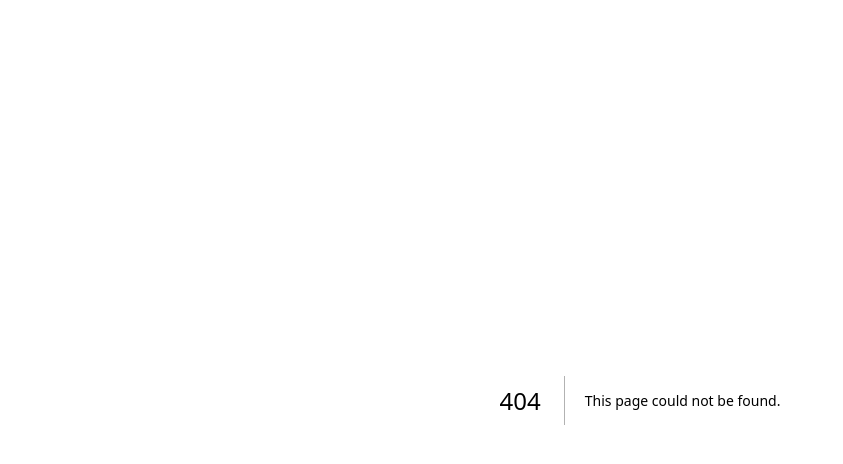
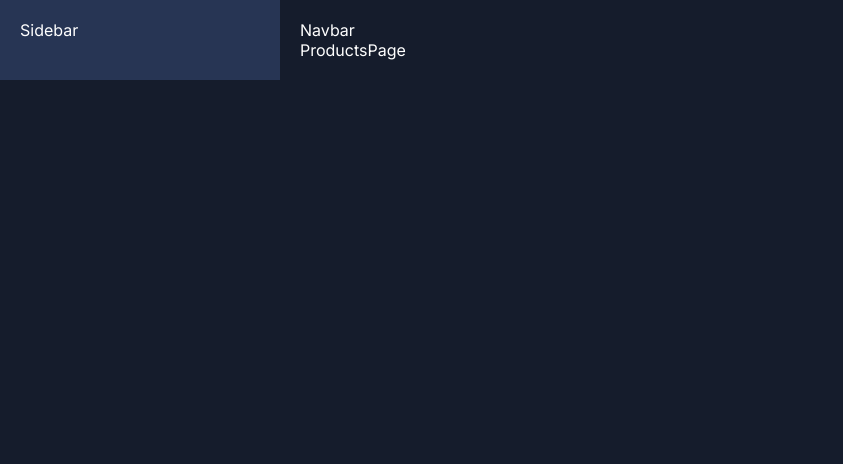
Before and after one commit to beingshahidali/Store-Admin-Dashboard, a Next.js app: page /dashboard/products in a window 1280 px wide. Before the commit this address had no page. Shown: the top 464 px of the page, without its empty margins (0-843 px from the left). Built offline with nearby package versions, Linux system fonts and the light colour scheme.

Commit message:
Basic setup completed

```diff
--- /dev/null
+++ b/app/dashboard/layout.jsx
@@ -0,0 +1,18 @@
+import Navbar from "../ui/dashboard/navbar/Navbar";
+import Sidebar from "../ui/dashboard/sidebar/Sidebar";
+import styles from "../ui/dashboard/dashboard.module.css";
+const Layout = ({ children }) => {
+  return (
+    <div className={styles.container}>
+      <div className={styles.menu}>
+        <Sidebar />
+      </div>
+      <div className={styles.content}>
+        <Navbar />
+        {children}
+      </div>
+    </div>
+  );
+};
+
+export default Layout;
--- /dev/null
+++ b/app/dashboard/products/page.jsx
@@ -0,0 +1,5 @@
+const ProductsPage = () => {
+  return <div>ProductsPage</div>;
+};
+
+export default ProductsPage;
--- /dev/null
+++ b/app/dashboard/users/page.jsx
@@ -0,0 +1,5 @@
+const UsersPage = () => {
+  return <div>UsersPage</div>;
+};
+
+export default UsersPage;
--- a/app/layout.js
+++ b/app/layout.js
@@ -1,5 +1,5 @@
 import { Inter } from "next/font/google";
-import "./globals.css";
+import "./ui/globals.css";
 
 const inter = Inter({ subsets: ["latin"] });
 
--- /dev/null
+++ b/app/ui/dashboard/dashboard.module.css
@@ -0,0 +1,14 @@
+.container {
+  display: flex;
+  .menu {
+    flex: 1;
+    background-color: var(--bgSoft);
+    padding: 20px;
+  }
+  .content {
+    flex: 4;
+    display: flex;
+    flex-direction: column;
+    padding: 20px;
+  }
+}
--- /dev/null
+++ b/app/ui/dashboard/navbar/Navbar.jsx
@@ -0,0 +1,7 @@
+import styles from "./navbar.module.css";
+
+const Navbar = () => {
+  return <div className={styles.container}>Navbar</div>;
+};
+
+export default Navbar;
--- /dev/null
+++ b/app/ui/dashboard/sidebar/Sidebar.jsx
@@ -0,0 +1,7 @@
+import styles from "./sidebar.module.css";
+
+const Sidebar = () => {
+  return <div className={styles.container}>Sidebar</div>;
+};
+
+export default Sidebar;
--- /dev/null
+++ b/app/ui/globals.css
@@ -0,0 +1,22 @@
+:root {
+  --bg: #151c2c;
+  --bgSoft: #283756f5;
+  --text: white;
+  --textSoft: #b7bac1;
+}
+
+* {
+  margin: 0;
+  padding: 0;
+  box-sizing: border-box;
+}
+
+body {
+  background-color: var(--bg);
+  color: var(--text);
+}
+
+a {
+  color: inherit;
+  text-decoration: none;
+}
```
Also changed, not shown: app/ui/dashboard/navbar/navbar.module.css (added), app/ui/dashboard/sidebar/sidebar.module.css (added).
